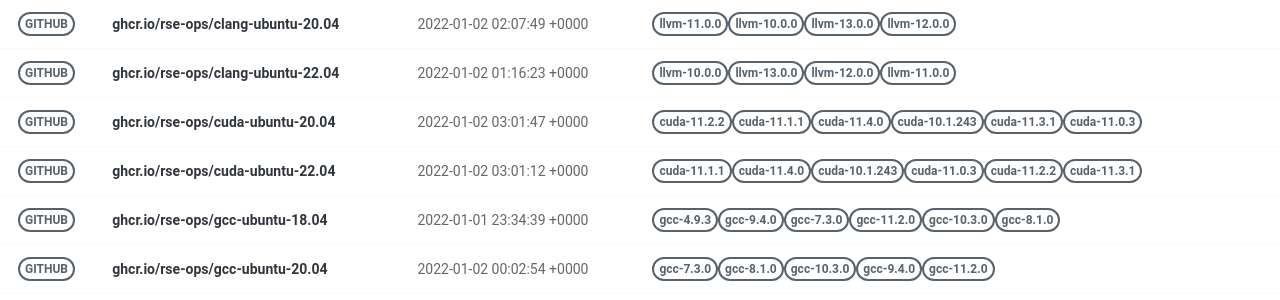
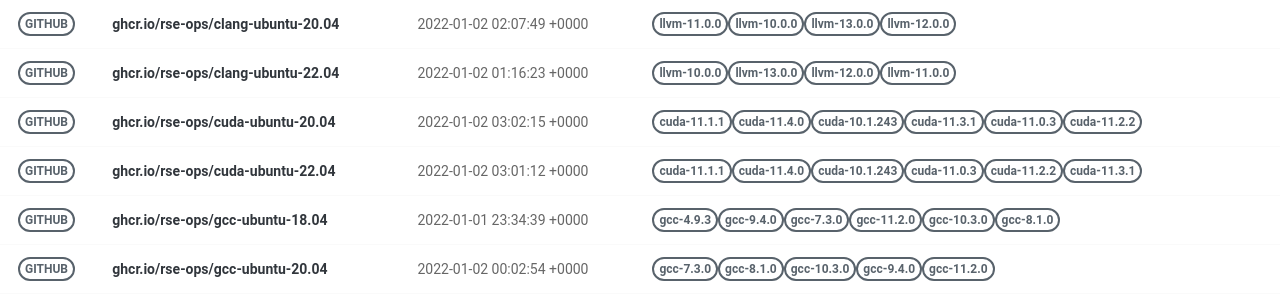
Before and after one commit to rse-ops/docker-images, a Jekyll site: the page built from pages/index.md, in a window 1280 px wide. Shown: the part 179-479 px from the top of the page. Built offline with Jekyll 4.4.1, drawn with Linux system fonts in a browser that asks for light colours; nearby versions of some CDN libraries.

Commit message:
Automated push to update library 2022-01-02

```diff
--- a/_library/ghcr.io-rse-ops-cuda-ubuntu-20.04.md
+++ b/_library/ghcr.io-rse-ops-cuda-ubuntu-20.04.md
@@ -1,14 +1,11 @@
 ---
 layout: container
 name: ghcr.io/rse-ops/cuda-ubuntu-20.04
-updated_at: 2022-01-02 03:01:47.835484
+updated_at: 2022-01-02 03:02:15.519322
 
 
 container_url: https://github.com/orgs/rse-ops/packages/container/package/cuda-ubuntu-20.04
 versions:
- - tag: cuda-11.2.2
-   dockerfile: https://github.com/rse-ops/docker-images/blob/main/ubuntu/cuda/Dockerfile
-   manifest: https://crane.ggcr.dev/manifest/ghcr.io/rse-ops/cuda-ubuntu-20.04:cuda-11.2.2
  - tag: cuda-11.1.1
    dockerfile: https://github.com/rse-ops/docker-images/blob/main/ubuntu/cuda/Dockerfile
    manifest: https://crane.ggcr.dev/manifest/ghcr.io/rse-ops/cuda-ubuntu-20.04:cuda-11.1.1
```
Also changed, not shown: other parts of _library/ghcr.io-rse-ops-cuda-ubuntu-20.04.md (+3 -0 lines).
